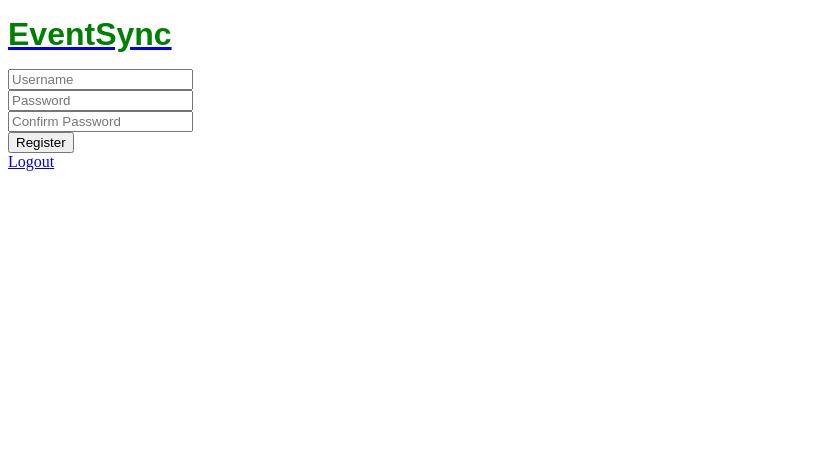
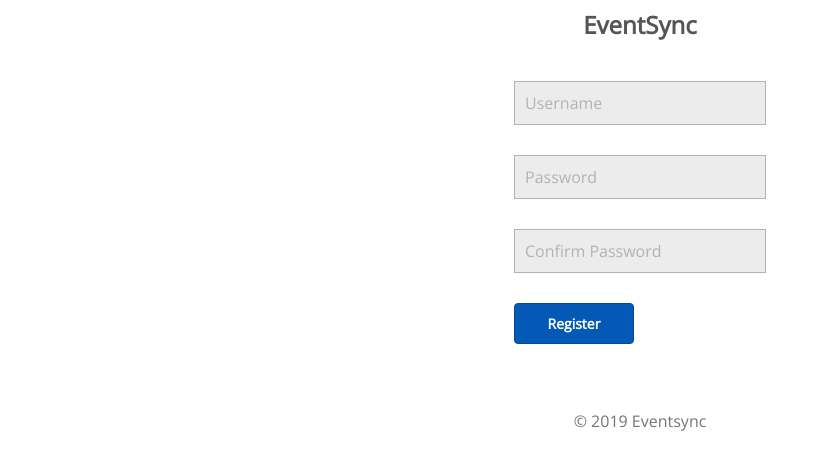
Before and after one commit to onnenon/eventsync, a Flask app: page /create_account in a window 1280 px wide. Shown: the top 470 px of the page, without its empty margins (0-821 px from the left). Run offline with Flask 2, Linux system fonts and the light colour scheme.

```diff
--- a/eventsync/Blueprints/auth.py
+++ b/eventsync/Blueprints/auth.py
@@ -28,7 +28,7 @@ def login():
         if bcrypt.checkpw(password.encode("utf8"), user.pw_hash):
             login_user(user)
             flash("You are now signed in", "Success")
-            return redirect(url_for("event_list"))
+            return redirect(url_for("events.event_list"))
     except Exception as e:
         LOGGER.error({"Exception", e})
     flash("Login failed", "Error")
--- a/eventsync/static/styles/style.css
+++ b/eventsync/static/styles/style.css
@@ -1,5 +1,183 @@
-h1 {
-  font-family: sans-serif;
-  color: green;
-  margin: 1rem 0;
+@import url("https://fonts.googleapis.com/css?family=Open+Sans");
+@import url("fonts/marketsans/MarketSans-Regular-WebS.css?family=Market+Sans");
+
+body,
+html {
+  font-family: "Market Sans", "Open Sans", sans-serif;
+  font-size: 16px;
+  display: flex;
+  flex-direction: column;
+  color: #757575;
+  background-color: #ffffff;
 }
+h1,
+h2,
+h3,
+h4 {
+  font-weight: 600;
+  color: #555555;
+  padding: 0;
+  margin: 0 0 20px 0;
+}
+p {
+  font-size: 16px;
+  margin-bottom: 30px;
+}
+a {
+  text-decoration: none;
+  font-size: 16px;
+}
+.nav-menu a {
+  font-size: 14px;
+  color: #cc002c;
+  padding-right: 0;
+}
+a:visited {
+  color: #024a99;
+}
+.flex-wrapper {
+  width: 800px;
+  margin: 0 auto;
+  display: flex;
+  flex-direction: column;
+  justify-content: center;
+  align-items: center;
+}
+.head-wrapper {
+  display: flex;
+  flex-direction: row;
+  height: 100px;
+  padding: 20px;
+  justify-content: space-between;
+}
+.nav-menu {
+  display: flex;
+  flex-direction: column;
+  text-align: right;
+}
+.head-logo img {
+  height: 100px;
+}
+.logo img {
+  width: 300px;
+  padding: 50px;
+}
+input {
+  font-family: "Open Sans", sans-serif;
+  padding: 10px;
+  margin: 0 0 30px 0;
+  width: 230px;
+  font-size: 16px;
+  background-color: #ececec;
+  border: 1px solid #b3b3b3;
+}
+input::placeholder {
+  color: #b3b3b3;
+}
+input[type="Submit"] {
+  background-color: #0459b6;
+  color: white;
+  font-weight: 800;
+  font-size: 14px;
+  border: solid 1px #024a99;
+  border-radius: 4px;
+  width: 120px;
+}
+input[type="Submit"]:hover {
+  background-color: #246496;
+}
+.text-block {
+  min-width: 800px;
+  padding: 10px 0 0 0;
+}
+.width-wrapper {
+  max-width: 800px;
+  margin: 0 auto;
+}
+form {
+  margin: 20px 0;
+}
+.button {
+  background-color: #0459b6;
+  width: 230px;
+  padding: 10px;
+  text-align: center;
+  color: white;
+  font-weight: 800;
+  border-radius: 5px;
+  font-size: 15px;
+  margin-bottom: 20px;
+  border: solid 1px #024a99;
+}
+.button:visited {
+  color: white;
+}
+.button:hover {
+  background-color: #2a6496;
+}
+.flash-list li {
+  list-style-type: none;
+  font-size: 14px;
+  text-align: left;
+  display: flex;
+  border-radius: 5px;
+  flex-direction: row;
+}
+.flash-list {
+  margin: 0;
+  padding: 20px 0;
+  width: 800px;
+}
+.flash-Success {
+  color: #3c763d;
+  background-color: #dff0d8;
+  border-color: #d6e9c6;
+}
+.flash-Error {
+  color: #a94442;
+  background-color: #f2dede;
+  border-color: #ebccd1;
+}
+.flash-Info {
+  color: #31708f;
+  background-color: #d9edf7;
+  border-color: #bce8f1;
+}
+.flash-Warning {
+  color: #8a6d3b;
+  background-color: #fcf8e3;
+  border-color: #faebcc;
+}
+.flash-category,
+.flash-message {
+  padding: 10px 0 10px 30px;
+}
+.flash-category {
+  font-weight: 900;
+}
+.username-display {
+  margin: 0;
+  font-size: 12px;
+  color: #8b8b8b;
+}
+table {
+  margin: 30px;
+}
+table,
+th,
+td {
+  border-bottom: 4px solid #ffffff;
+  border-collapse: collapse;
+  font-size: 14px;
+  background-color: #f1f1f1;
+}
+td,
+th {
+  align-content: center;
+  text-align: center;
+  padding: 15px;
+  min-width: 120px;
+}
+th {
+  color: #024a99;
+}
--- a/eventsync/templates/base.html
+++ b/eventsync/templates/base.html
@@ -9,7 +9,11 @@
     />
   </head>
   <body>
+    <nav class="head-wrapper flex-wrapper">
       <a href="{{ url_for('index') }}"><h1>EventSync</h1></a>
+      <a href="{{ url_for('auth.logout') }}">Logout</a>
+    </nav>
+    <div class="flex-wrapper">
       <div class="flash-messages">
         {% with messages = get_flashed_messages(with_categories=true) %} {% if
         messages %}
@@ -28,7 +32,8 @@
 
       {% block content %}{% endblock %}
       <div class="footer">
-      <a href="{{ url_for('auth.logout') }}">Logout</a>
+        <p class="copy">&copy 2019 Eventsync</p>
+      </div>
     </div>
   </body>
 </html>
--- a/eventsync/templates/create_account.html
+++ b/eventsync/templates/create_account.html
@@ -1,4 +1,32 @@
-{% extends "base.html" %} {% block content %}
+<!DOCTYPE html>
+<html>
+  <head>
+    <title>EventSync</title>
+    <link
+      rel="stylesheet"
+      href="{{ url_for('static',filename='styles/style.css') }}"
+    />
+  </head>
+  <body>
+    <div class="flex-wrapper">
+      <nav>
+        <a href="{{ url_for('index') }}"><h1>EventSync</h1></a>
+      </nav>
+      <div class="flash-messages">
+        {% with messages = get_flashed_messages(with_categories=true) %} {% if
+        messages %}
+
+        <ul class="flash-list">
+          {% for category, message in messages %}
+          <li class="flash-{{ category }}">
+            <div class="flash-category">{{ category }}!</div>
+            <div class="flash-message">{{ message }}</div>
+          </li>
+          {% endfor %}
+        </ul>
+
+        {% endif %} {% endwith %}
+      </div>
       <form
         class="register-form"
         action="{{ url_for('users.register') }}"
@@ -12,7 +40,12 @@
           required
         />
         <br />
-  <input type="password" name="password" placeholder="Password" required />
+        <input
+          type="password"
+          name="password"
+          placeholder="Password"
+          required
+        />
         <br />
         <input
           type="password"
@@ -23,4 +56,9 @@
         <br />
         <input type="submit" value="Register" />
       </form>
-{% endblock %}
+      <div class="footer">
+        <p class="copy">&copy 2019 Eventsync</p>
+      </div>
+    </div>
+  </body>
+</html>
```
Also changed, not shown: eventsync/Blueprints/events.py (+43 -2 lines), eventsync/templates/edit_event.html (added, +24 -0 lines), eventsync/templates/event_list.html (+6 -2 lines), 1 other file. Lines whose indentation alone changed are shown as unchanged.
